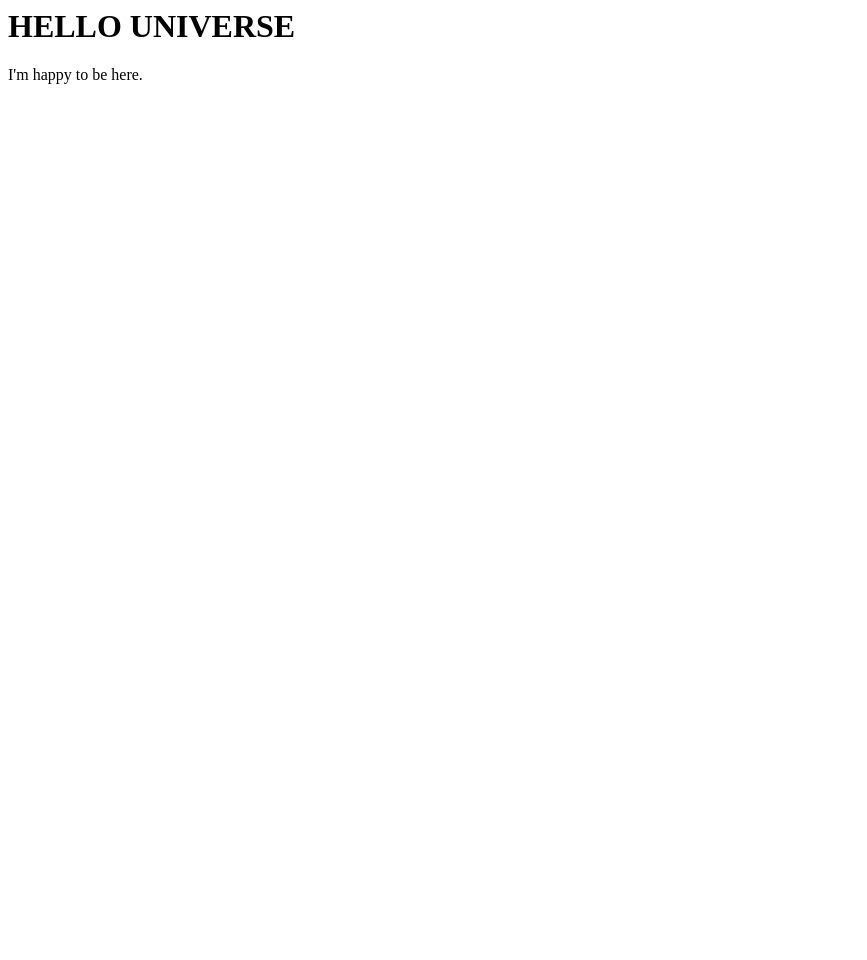
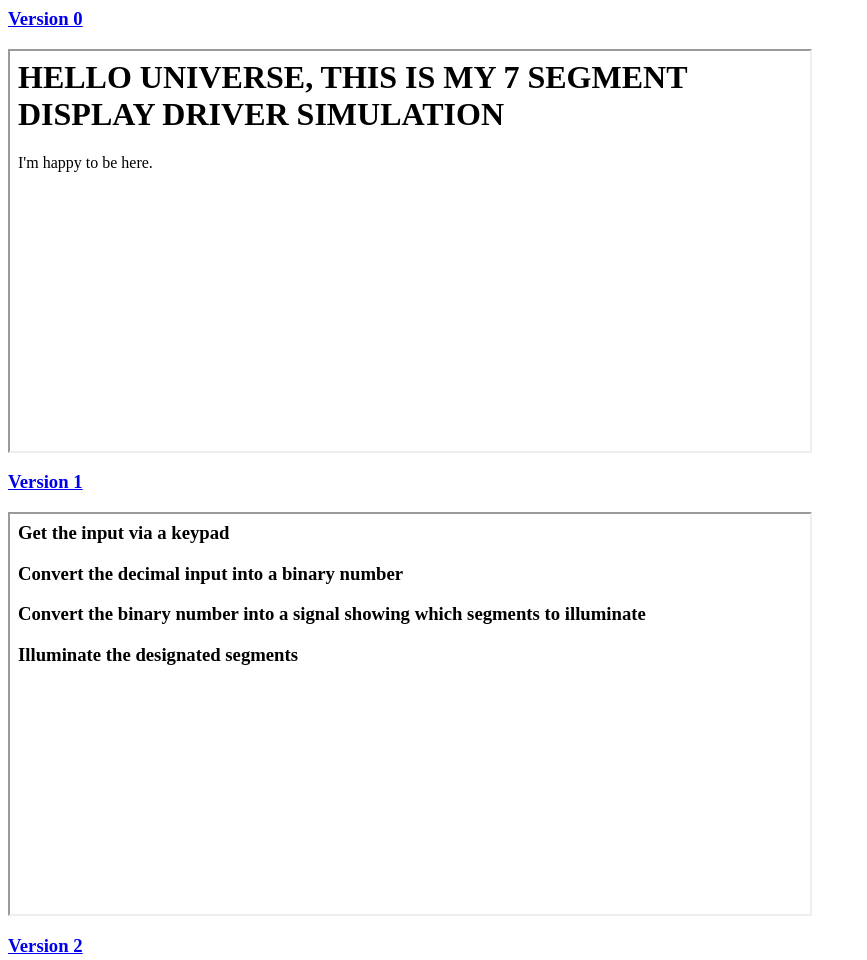
Before and after one commit to hyechung08/inf1339-week01, a plain HTML site: page docs/index.html in a window 1280 px wide. Shown: the top 960 px of the page, without its empty margins (0-867 px from the left). Before the commit the page ends 800 px from the top, so only its background shows below. Drawn offline with Linux system fonts and the light colour scheme.

Commit message:
Update index.html
See v00.html for comparison.

```diff
--- a/docs/index.html
+++ b/docs/index.html
@@ -3,7 +3,11 @@
 <title>HelloUniversiverse</title>
 </head>
 <body>
-<h1>HELLO UNIVERSE</h1>
-I'm happy to be here.
+<h3><a href="v00.html">Version 0</a></h3>
+    <iframe src="v00.html" height="400px" width="800px"></iframe>
+<h3><a href="v01.html">Version 1</a></h3>
+    <iframe src="v01.html" height="400px" width="800px"></iframe>
+<h3><a href="inputbuttons.html">Version 2</a></h3>
+    <iframe src="inputbuttons.html" height="400px" width="800px"></iframe>
 </body>
 </html
```
